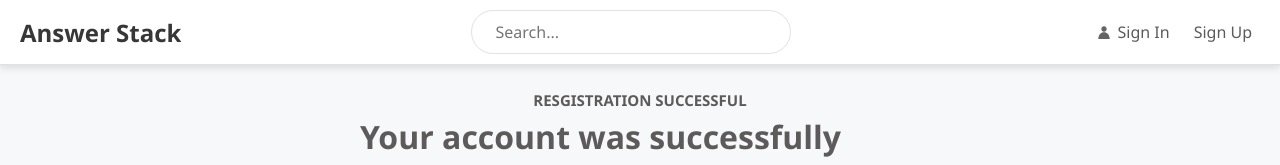
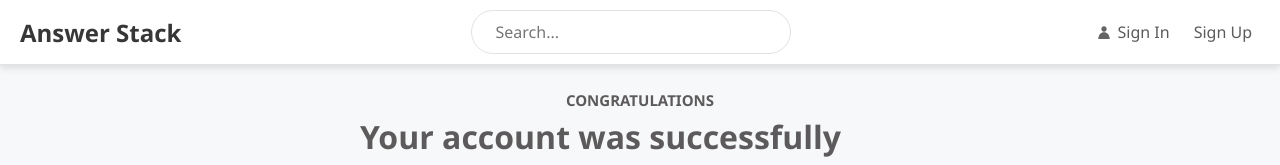
Before and after one commit to ikembakwem/answer-stack, a React (Vite) app: page /welcome in a window 1280 px wide. Shown: the top 165 px of the page. Built offline with nearby package versions, Linux system fonts and the light colour scheme.

Commit message:
Refactor - Registration Success page

```diff
--- a/src/ui/pages/RegisterSuccessPage.tsx
+++ b/src/ui/pages/RegisterSuccessPage.tsx
@@ -2,7 +2,7 @@
 
 export const RegisterSuccessPage = () => {
   return (
-    <Page title="Resgistration Successful">
+    <Page title="Congratulations">
       <h1>Your account was successfully created!</h1>
     </Page>
   );
```
